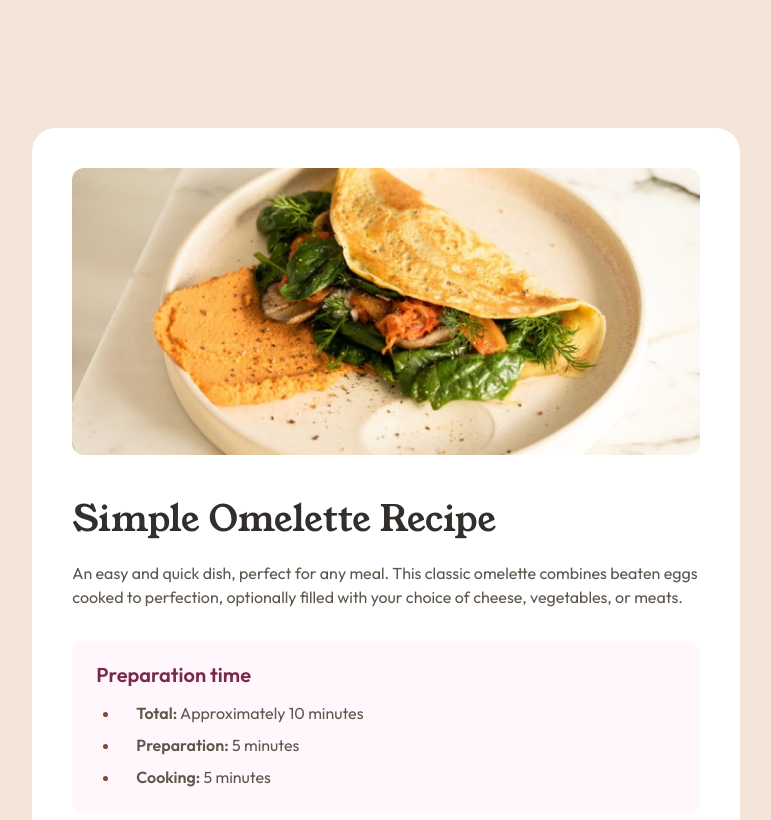
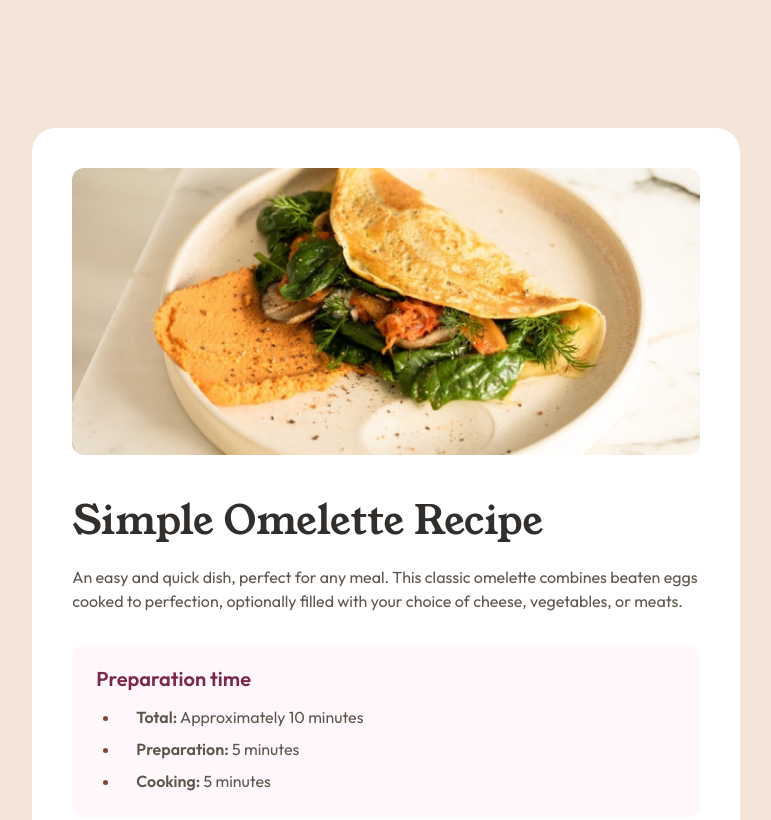
Before and after one commit to smartinuk88/recipe-page, a plain HTML site: page index.html in a window 1280 px wide. Shown: the top 820 px of the page, without its empty margins (254-1025 px from the left). Drawn offline with Linux system fonts and the light colour scheme.

Commit message:
Fix title font-size

```diff
--- a/styles.css
+++ b/styles.css
@@ -71,6 +71,10 @@ li::marker {
   display: flex;
   flex-direction: column;
   gap: var(--spacing-300);
+}
+
+.recipe__title {
+  font-size: var(--text-xxl-mobile);
 }
 
 .recipe__title,
@@ -171,6 +175,10 @@ li::marker {
     width: clamp(38.5rem, 17.857vw + 29.929rem, 46rem);
   }
 
+  .recipe__title {
+    font-size: var(--text-xxl);
+  }
+
   .recipe-hero,
   .recipe-hero > img {
     border-radius: 12px;
```
